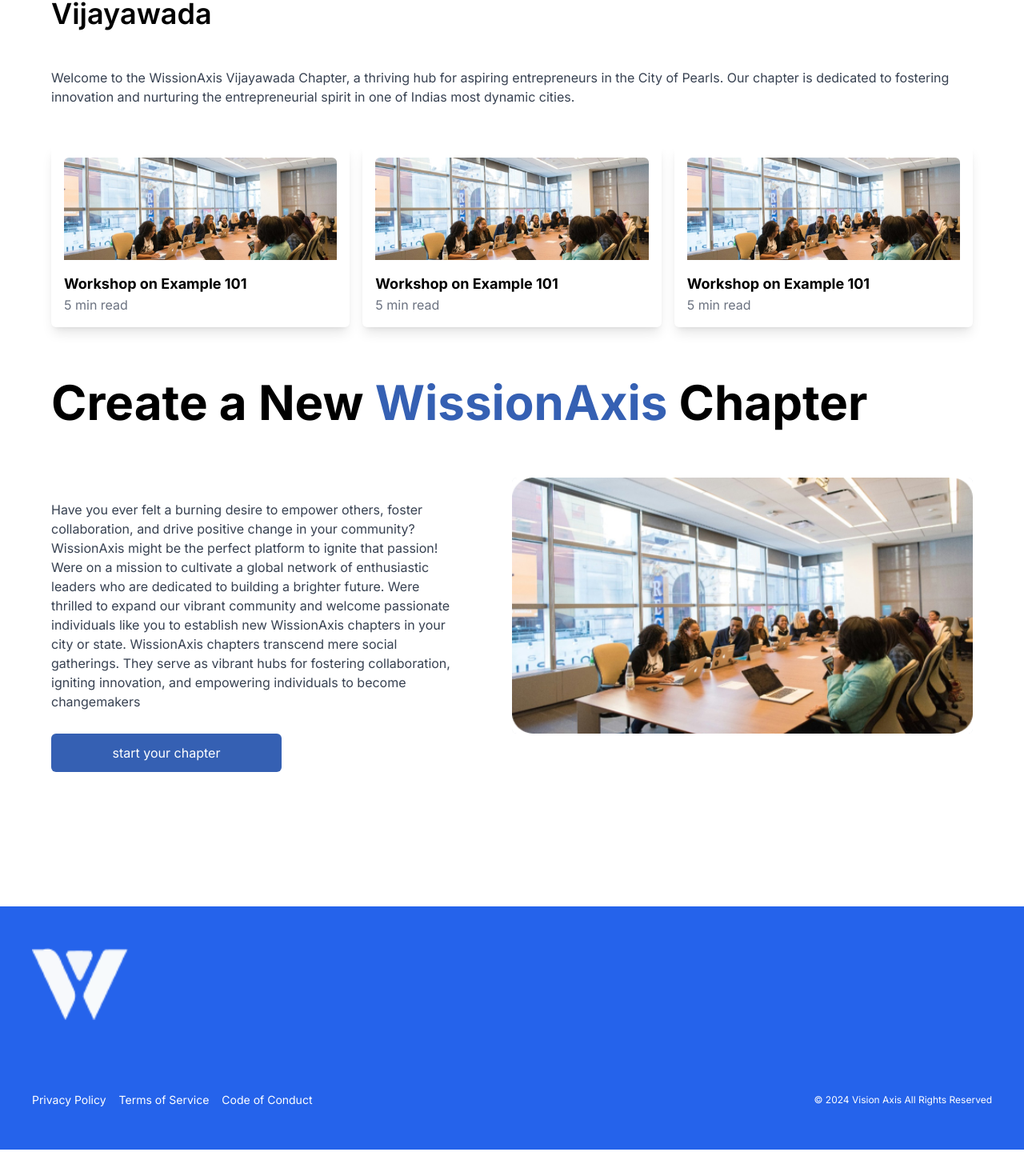
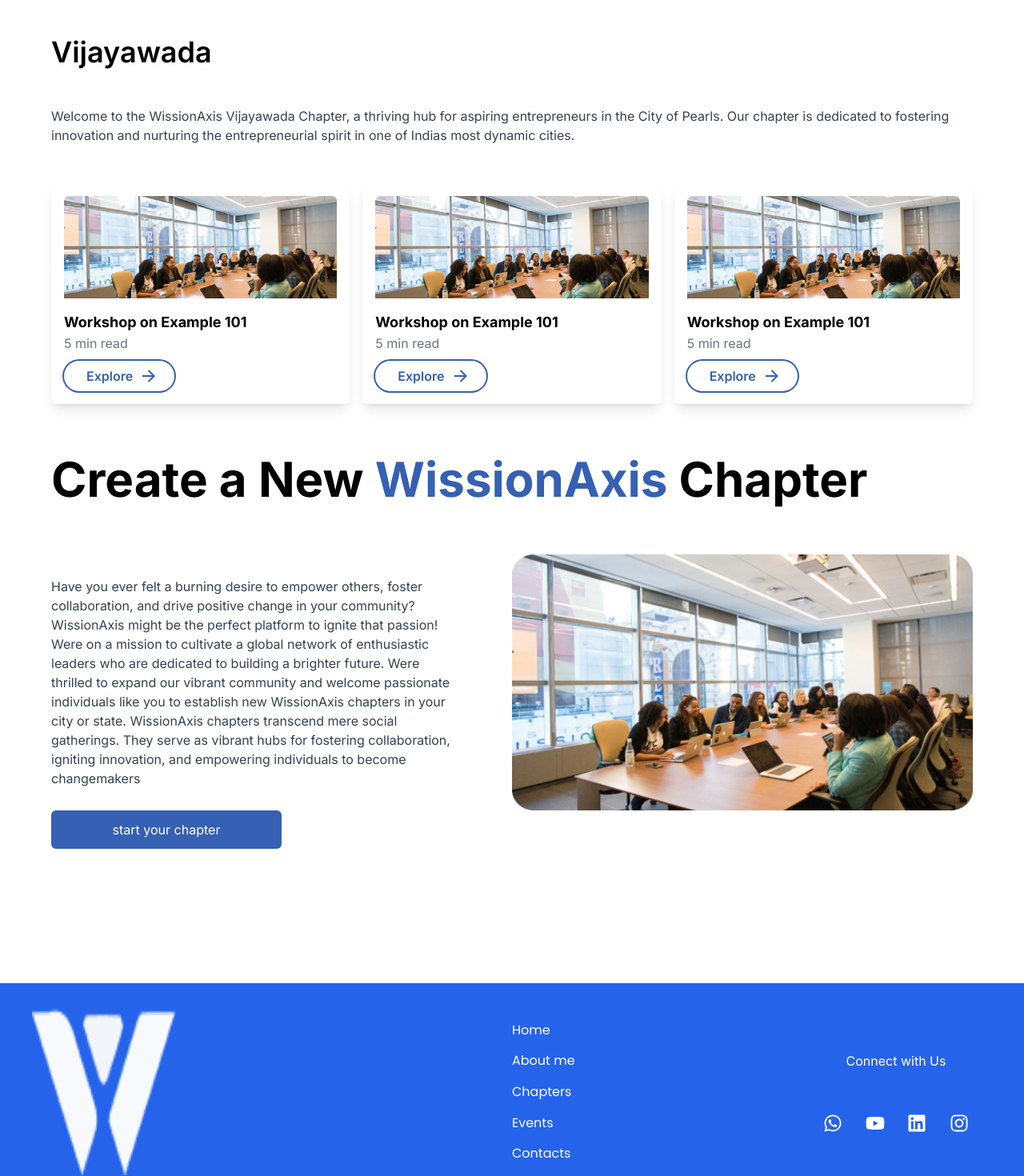
Before and after one commit to wissionaxis/wissionaxis, a Next.js app: page /chapters in a window 1280 px wide. Shown: the part 1323-2793 px from the top of the page at 80% size. Before the commit the page ends 2760 px from the top, so only its background shows below. Built offline with nearby package versions, Linux system fonts and the light colour scheme.

Commit message:
updated ui

```diff
--- a/app/(sites)/chapters/page.tsx
+++ b/app/(sites)/chapters/page.tsx
@@ -5,6 +5,7 @@
 import { ScrollTrigger } from 'gsap/ScrollTrigger';
 import event1 from '@/app/assets/images/event1.jpg';
 import event2 from '@/app/assets/images/event1.jpg';
+import Button from '@/app/components/common/Button';
 
 gsap.registerPlugin(ScrollTrigger);
 
@@ -66,6 +67,7 @@
                   <Image src={event1} alt="Workshop" className="w-full h-32 object-cover rounded-t-md" />
                   <h4 className="text-lg font-bold mt-4">Workshop on Example 101</h4>
                   <p className="text-gray-500">5 min read</p>
+                  <Button name={"Explore"} />
                 </div>
               ))}
             </div>
@@ -82,6 +84,7 @@
                   <Image src={event2} alt="Workshop" className="w-full h-32 object-cover rounded-t-md" />
                   <h4 className="text-lg font-bold mt-4">Workshop on Example 101</h4>
                   <p className="text-gray-500">5 min read</p>
+                  <Button name={"Explore"} />
                 </div>
               ))}
             </div>
--- /dev/null
+++ b/app/components/common/Button.tsx
@@ -0,0 +1,19 @@
+import React from 'react'
+
+const Button = ({name}:any) => {
+    return (
+        <button className="animated-button">
+            <svg viewBox="0 0 24 24" className="arr-2" xmlns="http://www.w3.org/2000/svg">
+                <path d="M16.1716 10.9999L10.8076 5.63589L12.2218 4.22168L20 11.9999L12.2218 19.778L10.8076 18.3638L16.1716 12.9999H4V10.9999H16.1716Z" />
+            </svg>
+            <span className="text">{name}</span>
+            <span className="circle" />
+            <svg viewBox="0 0 24 24" className="arr-1" xmlns="http://www.w3.org/2000/svg">
+                <path d="M16.1716 10.9999L10.8076 5.63589L12.2218 4.22168L20 11.9999L12.2218 19.778L10.8076 18.3638L16.1716 12.9999H4V10.9999H16.1716Z" />
+            </svg>
+        </button>
+
+    )
+}
+
+export default Button
--- a/app/components/common/Footer.tsx
+++ b/app/components/common/Footer.tsx
@@ -2,16 +2,39 @@
 import Image from 'next/image';
 import Link from 'next/link';
 import Logo from '@/app/assets/images/logo-nav.png';
+import { poppin } from '@/app/constants';
+import { FaBehance, FaLinkedin, FaInstagram, FaYoutube, FaWhatsapp } from 'react-icons/fa'
+
 const Footer = () => {
   return (
     <footer className="bg-blue-600 text-white py-8 mt-10">
-      <div className="container  min-h-[30vh] flex-colm px-10">
-        <div className="mb-4 md:mb-0   min-h-[10rem] w-full">
-          <div className="w-[10%] h-full flex-center">
+      <div className="min-h-[30vh] flex-colm px-10">
+        <div className="mb-4 md:mb-0  h-[13rem] w-full  flex-bet">
+          <div className="w-[15%] h-full flex-center">
             <Image src={Logo} alt="Logo" />
           </div>
+          <div className="w-1/2  h-full flex-bet">
+            <div className="h-full flex-col flex justify-evenly items-start text-white text-left ">
+              <><Link href="/" className={`${poppin.className} text-white`}>Home</Link></>
+              <><Link href="/aboutus" className={`${poppin.className} text-white`}>About me</Link></>
+              <><Link href="/chapters" className={`${poppin.className} text-white`}>Chapters</Link></>
+              <><Link href="/events" className={`${poppin.className} text-white`}>Events</Link></>
+              <><Link href="/contact" className={`${poppin.className} text-white`}>Contacts</Link></>
+            </div>
+            <div className="  w-[40%] h-full flex-colm">
+              <div className="">
+                Connect with Us
+              </div>
+              <div className="flex-all w-full">
+                <Link href="https://www.youtube.com/@fortunebox49" target="_blank"><FaWhatsapp className="text-2xl text-white" /></Link>
+                <Link href="https://www.youtube.com/@fortunebox49" target="_blank"><FaYoutube className="text-2xl text-white" /></Link>
+                <Link href="https://www.linkedin.com/company/fortunebox/" target="_blank"><FaLinkedin className="text-2xl text-white" /></Link>
+                <Link href="https://www.instagram.com/fortunebox.in" target="_blank"><FaInstagram className="text-2xl text-white" /></Link>
+              </div>
+            </div>
+          </div>
         </div>
-        <div className="flex flex-col md:flex-row  w-full items-center justify-between text-sm">
+        <div className="flex flex-col md:flex-row  mt-10 w-full items-center justify-between text-sm">
           <div className="">
 
             <Link href="/privacy-policy" className="hover:underline mb-2 md:mb-0 md:mr-4">Privacy Policy</Link>
--- a/app/components/common/Navbar.tsx
+++ b/app/components/common/Navbar.tsx
@@ -82,6 +82,9 @@
           <Link href="/register" className="bg-white text-sm text-blue-600 py-2 px-4 rounded-full hover:bg-gray-100 transition-colors">
             Register
           </Link>
+          <Link href="/Login" className="ml-10 bg-white text-sm text-blue-600 py-2 px-4 rounded-full hover:bg-gray-100 transition-colors">
+            Login
+          </Link>
         </div>
         <div className="md:hidden">
           <button onClick={toggleMenu} className="text-white focus:outline-none mt-1 mr-1">
--- a/app/globals.css
+++ b/app/globals.css
@@ -133,3 +133,94 @@
 .fonterh{
   font-size: clamp(25px,4vw,35px);
 }
+
+.animated-button {
+  position: relative;
+  display: flex;
+  align-items: center;
+  gap: 4px;
+  padding: 3px 36px;
+  margin-top: 10px;
+  border: 4px solid;
+  margin-left: 0;
+  border-color: transparent;
+  font-size: 16px;
+  background-color: inherit;
+  border-radius: 100px;
+  font-weight: 600;
+  color: #3560B3;
+  box-shadow: 0 0 0 2px #3560B3;
+  cursor: pointer;
+  overflow: hidden;
+  transition: all 0.6s cubic-bezier(0.23, 1, 0.32, 1);
+}
+
+.animated-button svg {
+  position: absolute;
+  width: 24px;
+  fill: #3560B3;
+  z-index: 9;
+  transition: all 0.8s cubic-bezier(0.23, 1, 0.32, 1);
+}
+
+.animated-button .arr-1 {
+  right: 16px;
+}
+
+.animated-button .arr-2 {
+  left: -25%;
+}
+
+.animated-button .circle {
+  position: absolute;
+  top: 50%;
+  left: 50%;
+  transform: translate(-50%, -50%);
+  width: 20px;
+  height: 20px;
+  background-color: #3560B3;
+  border-radius: 50%;
+  opacity: 0;
+  transition: all 0.8s cubic-bezier(0.23, 1, 0.32, 1);
+}
+
+.animated-button .text {
+  position: relative;
+  z-index: 1;
+  transform: translateX(-12px);
+  transition: all 0.8s cubic-bezier(0.23, 1, 0.32, 1);
+}
+
+.animated-button:hover {
+  box-shadow: 0 0 0 12px transparent;
+  color: #212121;
+  border-radius: 12px;
+}
+
+.animated-button:hover .arr-1 {
+  right: -25%;
+}
+
+.animated-button:hover .arr-2 {
+  left: 16px;
+}
+
+.animated-button:hover .text {
+  transform: translateX(12px);
+  color: white;
+}
+
+.animated-button:hover svg {
+  fill: #fff;
+}
+
+.animated-button:active {
+  scale: 0.95;
+  box-shadow: 0 0 0 4px #3560B3;
+}
+
+.animated-button:hover .circle {
+  width: 220px;
+  height: 220px;
+  opacity: 1;
+}
--- a/package.json
+++ b/package.json
@@ -19,7 +19,8 @@
     "next-auth": "^4.24.7",
     "prisma": "^5.15.0",
     "react": "^18",
-    "react-dom": "^18"
+    "react-dom": "^18",
+    "react-icons": "^5.2.1"
   },
   "devDependencies": {
     "@types/node": "^20",
```
Also changed, not shown: 1 other file (tests, documents, lock files or other folders).
